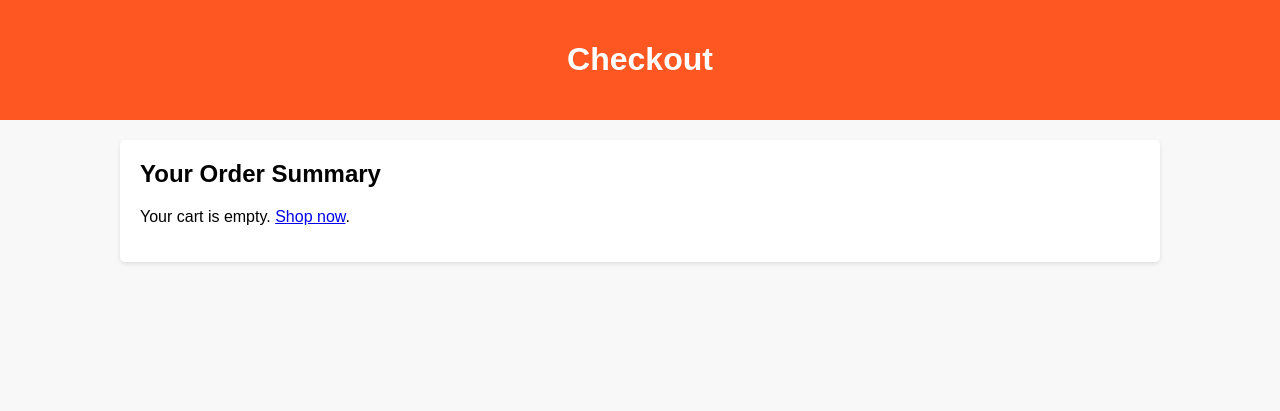
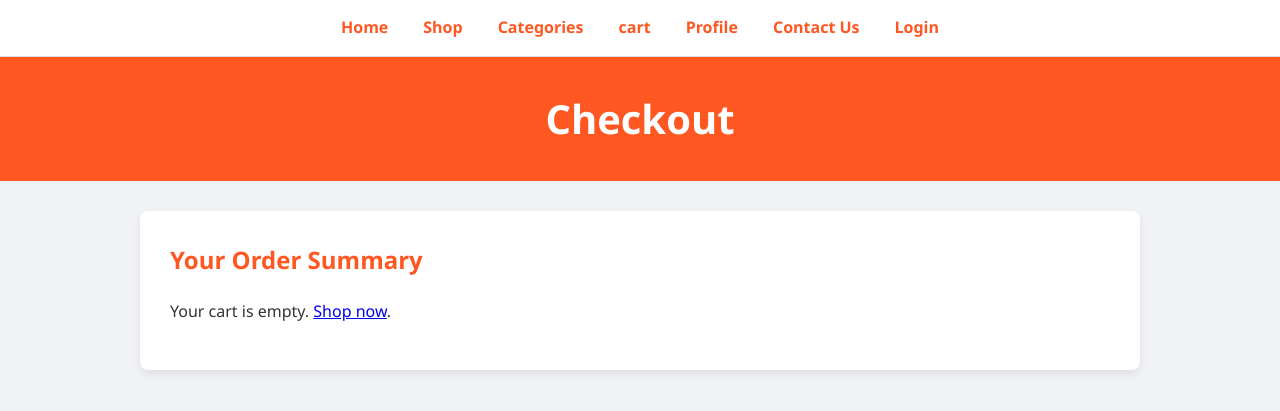
Before and after one commit to Harihkvent/Online-Grocery-Store, a PHP site: page /checkout.php in a window 1280 px wide. Shown: the top 411 px of the page. Run offline with PHP 8.4, Linux system fonts and the light colour scheme.

Commit message:
fix: nav and style

```diff
--- a/checkout.php
+++ b/checkout.php
@@ -13,77 +13,181 @@ $total = 0;
   <meta name="viewport" content="width=device-width, initial-scale=1">
   <title>Checkout - Grocery Store</title>
   <style>
+    /* Global Styles */
+* {
+  box-sizing: border-box;
+}
+
 body {
-      font-family: Arial, sans-serif;
-      background: #f8f8f8;
+  font-family: 'Segoe UI', Tahoma, Geneva, Verdana, sans-serif;
+  background: #f0f2f5;
   margin: 0;
   padding: 0;
+  color: #333;
+  line-height: 1.6;
 }
+
+/* Navigation */
+nav {
+  background: #fff;
+  border-bottom: 1px solid #e0e0e0;
+  padding: 10px 20px;
+  display: flex;
+  flex-wrap: wrap;
+  justify-content: center;
+  gap: 15px;
+}
+
+nav a {
+  color: #FF5722;
+  text-decoration: none;
+  font-weight: bold;
+  padding: 5px 10px;
+  transition: color 0.3s ease;
+}
+
+nav a:hover {
+  color: #e64a19;
+}
+
+/* Header */
 header {
   background: #FF5722;
-      padding: 20px;
+  padding: 30px 20px;
   text-align: center;
   color: #fff;
 }
+
+header h1 {
+  margin: 0;
+  font-size: 2.5em;
+}
+
+/* Container */
 .container {
   max-width: 1000px;
-      margin: 20px auto;
-      padding: 20px;
+  margin: 30px auto;
   background: #fff;
-      border-radius: 5px;
-      box-shadow: 0 2px 4px rgba(0,0,0,0.1);
+  padding: 30px;
+  border-radius: 8px;
+  box-shadow: 0 4px 8px rgba(0,0,0,0.08);
 }
+
+/* Headings */
 h2 {
   margin-top: 0;
+  color: #FF5722;
 }
+
+/* Tables */
 table {
   width: 100%;
   border-collapse: collapse;
-      margin-bottom: 20px;
+  margin: 20px 0;
 }
+
 th, td {
-      padding: 12px;
+  padding: 15px;
   text-align: left;
-      border-bottom: 1px solid #ddd;
+  border-bottom: 1px solid #e0e0e0;
 }
+
+th {
+  background-color: #fafafa;
+  font-weight: 600;
+}
+
+td {
+  background-color: #fff;
+}
+
+/* Total Section */
 .total {
   text-align: right;
-      font-size: 18px;
+  font-size: 1.2em;
+  font-weight: bold;
   margin-top: 20px;
 }
+
+/* Buttons */
 .btn {
   display: inline-block;
-      padding: 10px 15px;
+  padding: 12px 20px;
   background: #FF5722;
   color: #fff;
   text-decoration: none;
-      border-radius: 3px;
+  border-radius: 4px;
+  transition: background 0.3s ease;
 }
+
 .btn:hover {
   background: #e64a19;
 }
+
+/* Forms */
 form {
   max-width: 500px;
-      margin: 20px auto;
+  margin: 30px auto;
+  padding: 20px;
+  background: #fafafa;
+  border-radius: 8px;
+  box-shadow: 0 2px 4px rgba(0,0,0,0.06);
 }
-    form input[type="text"], form input[type="email"] {
+
+form input[type="text"],
+form input[type="email"] {
   width: 100%;
-      padding: 10px;
-      margin: 8px 0;
+  padding: 12px;
+  margin: 10px 0;
   border: 1px solid #ccc;
-      border-radius: 3px;
+  border-radius: 4px;
 }
+
 form input[type="submit"] {
   background: #FF5722;
   border: none;
-      padding: 10px 20px;
+  width: 100%;
+  padding: 12px;
   color: #fff;
-      border-radius: 3px;
+  font-size: 1em;
+  border-radius: 4px;
   cursor: pointer;
+  transition: background 0.3s ease;
 }
+
+form input[type="submit"]:hover {
+  background: #e64a19;
+}
+
+/* Responsive Design */
+@media (max-width: 768px) {
+  .container {
+    margin: 20px;
+    padding: 20px;
+  }
+
+  nav {
+    flex-direction: column;
+    gap: 10px;
+  }
+}
+
   </style>
 </head>
 <body>
+  <nav>
+    <a href="homepage.php">Home</a>
+    <a href="homepage.php">Shop</a>
+    <a href="categories.php">Categories</a>
+    <a href="cart.php">cart</a>
+    <a href="profile.php">Profile</a>
+    <a href="contact.php">Contact Us</a>
+    <?php if(isset($_SESSION['email'])): ?>
+      <a href="logout.php">Logout</a>
+    <?php else: ?>
+      <a href="login.php">Login</a>
+    <?php endif; ?>
+  </nav>
   <header>
     <h1>Checkout</h1>
   </header>
```
Lines whose indentation alone changed are shown as unchanged.
